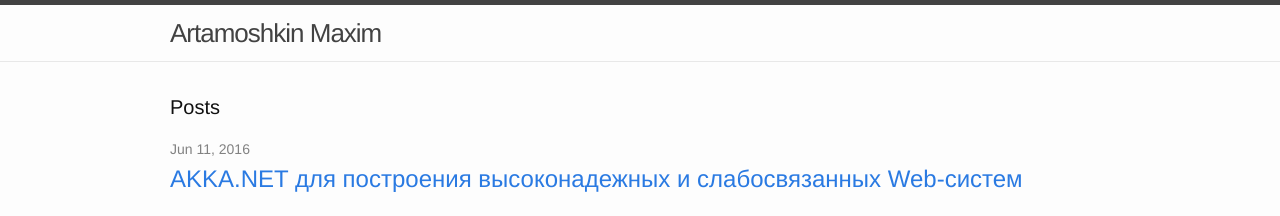
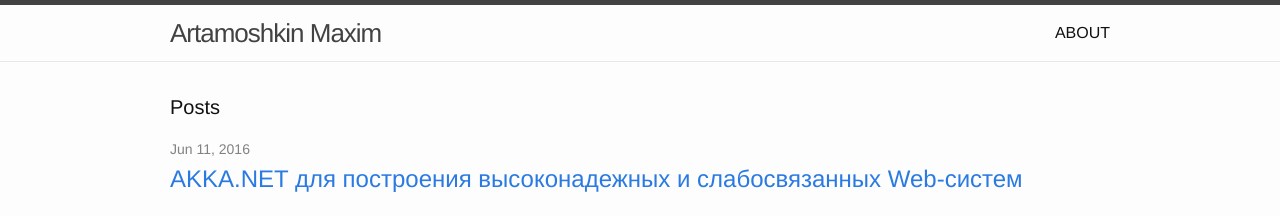
Before and after one commit to martamoshkin/blog.zverit.com, a Jekyll site: the page built from index.html, in a window 1280 px wide. Shown: the top 216 px of the page. Built offline with Jekyll 4.4.1, drawn with Linux system fonts in a browser that asks for light colours.

Commit message:
Update header.html

```diff
--- a/_includes/header.html
+++ b/_includes/header.html
@@ -15,9 +15,9 @@
 
       <div class="trigger">
 
-          {% if my_page.title %}
+
           <a class="page-link" href="http://zverit.com">ABOUT</a>
-          {% endif %}
+
 
       </div>
     </nav>
```
